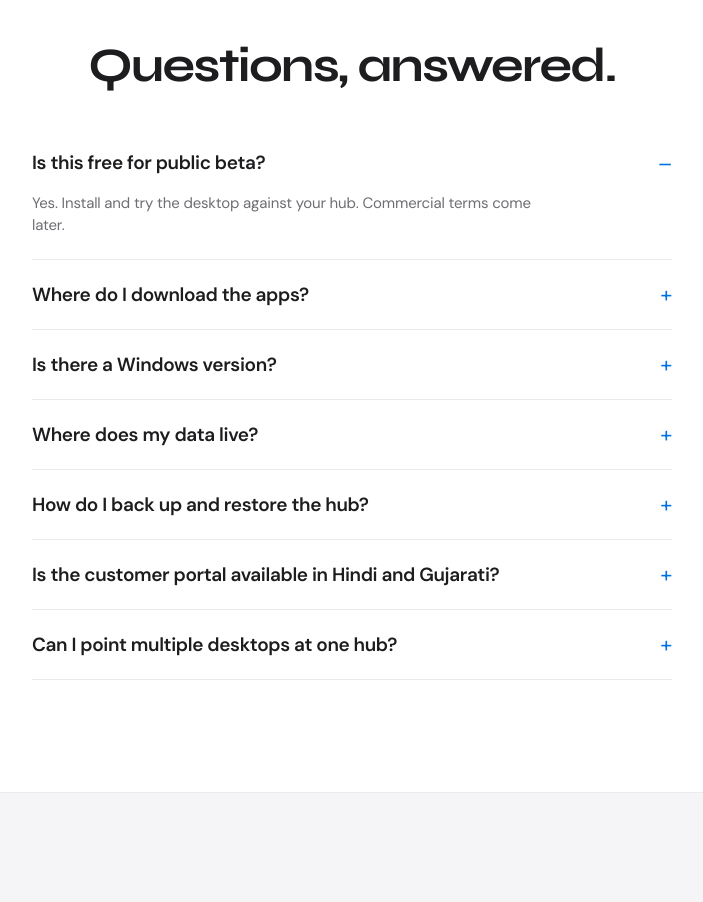
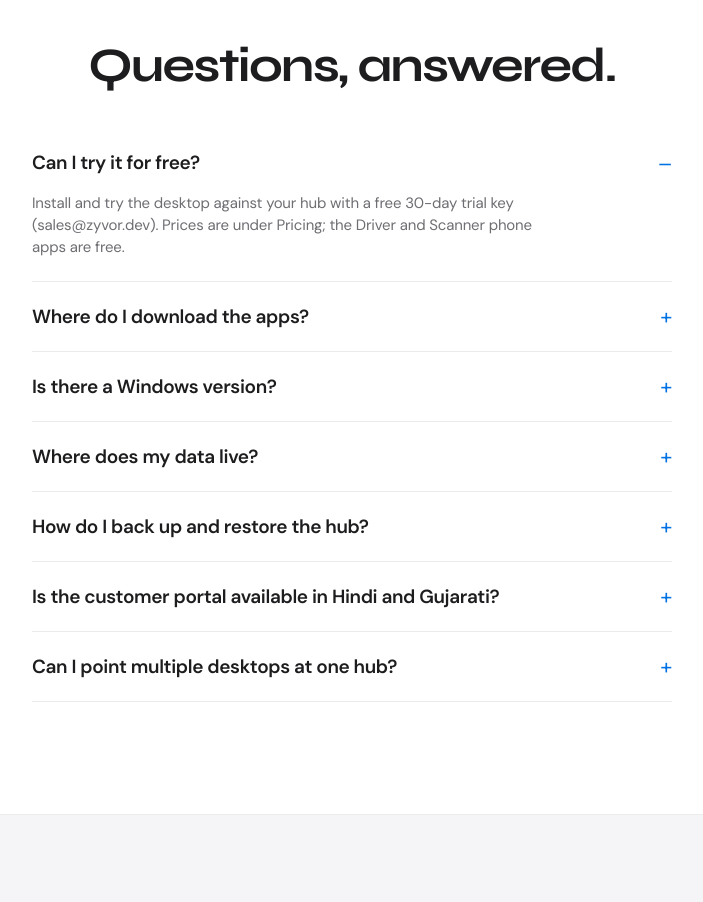
Before and after one commit to zyvorai/tracko-install, a plain HTML site: page index.html in a window 1280 px wide. Shown: the part 10180-11082 px from the top of the page, without its empty margins (288-991 px from the left). Drawn offline with Linux system fonts and the light colour scheme.

Commit message:
Docs: licence wording (production use needs a paid licence), remove private links
Co-Authored-By: Claude Sonnet 5.5 <noreply@anthropic.com>

```diff
--- a/index.html
+++ b/index.html
@@ -413,8 +413,8 @@
         <h2>Questions, answered.</h2>
         <div class="faq" id="faq-list">
           <details open>
-            <summary>Is this free for public beta?</summary>
-            <p>Yes. Install and try the desktop against your hub. Commercial terms come later.</p>
+            <summary>Can I try it for free?</summary>
+            <p>Install and try the desktop against your hub with a free 30-day trial key (sales@zyvor.dev). Prices are under Pricing; the Driver and Scanner phone apps are free.</p>
           </details>
           <details>
             <summary>Where do I download the apps?</summary>
```
